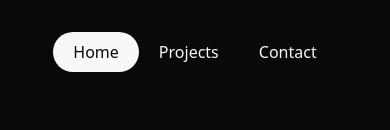
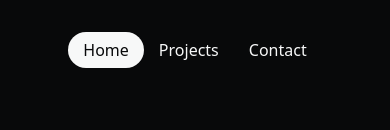
Before and after one commit to zaidkhatri-dev/zaid-portfolio, a React (Vite) app: page / in a window 390 px wide. Shown: the top 130 px of the page. Built offline with nearby package versions, Linux system fonts and the light colour scheme; a web font is replaced by a local one.

Commit message:
fix: resolve navbox issue for smaller screens

```diff
--- a/src/components/sub/Navbar.tsx
+++ b/src/components/sub/Navbar.tsx
@@ -18,7 +18,10 @@ const Navbar = ({ sectionRefs }: { sectionRefs: React.RefObject<HTMLDivElement |
             setActiveSection(idx);
           }
         },
-        { threshold: 0.5 }
+        {
+          threshold: 0,
+          rootMargin: "-40% 0px -40% 0px"
+        }
       );
 
       if (ref.current) {
@@ -47,7 +50,7 @@ const Navbar = ({ sectionRefs }: { sectionRefs: React.RefObject<HTMLDivElement |
             onMouseEnter={() => window.innerWidth >= 768 && setHovered(idx)}
             onMouseLeave={() => setHovered(null)}
             href={`#${item}`}
-            className="relative z-10 text-center px-5 py-2"
+            className="relative z-10 text-center lg:px-5 lg:py-2 px-3.75 py-1.5"
           >
             {isHighlighted && (
               <motion.div
```
